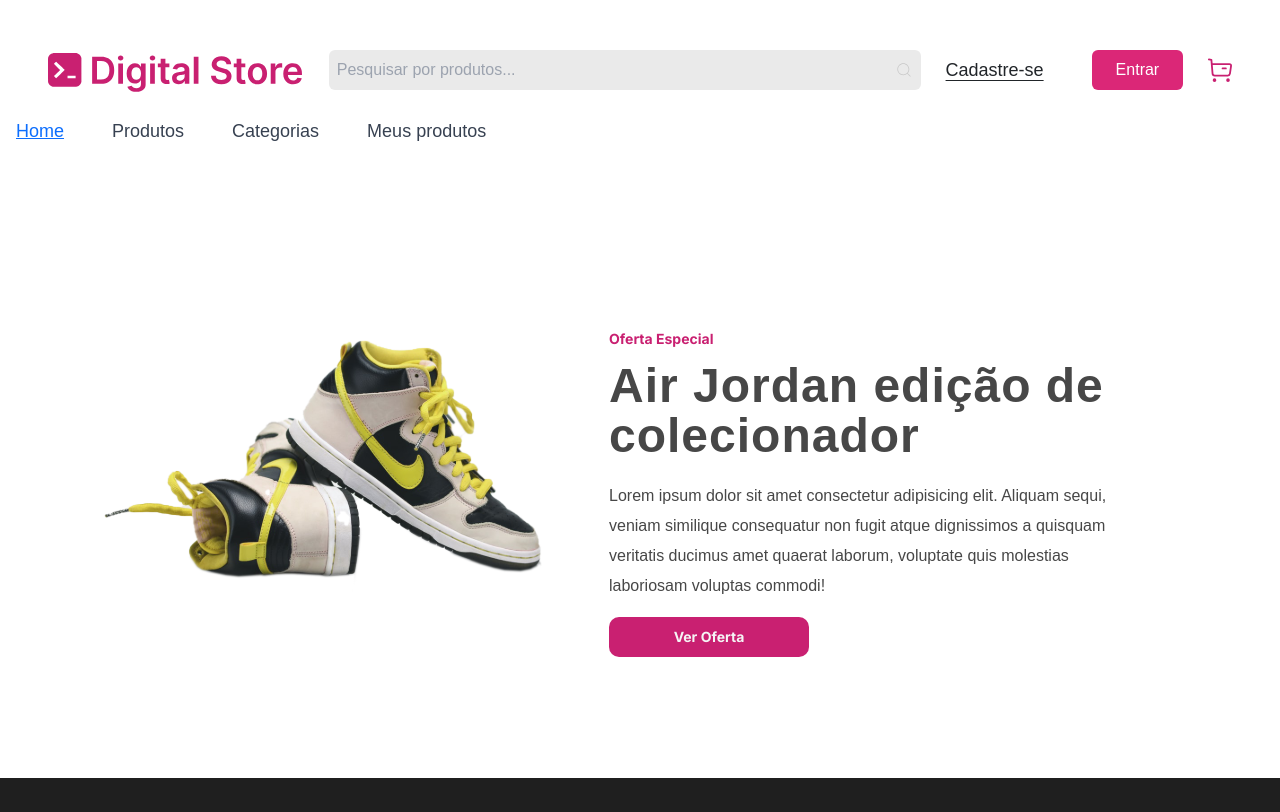
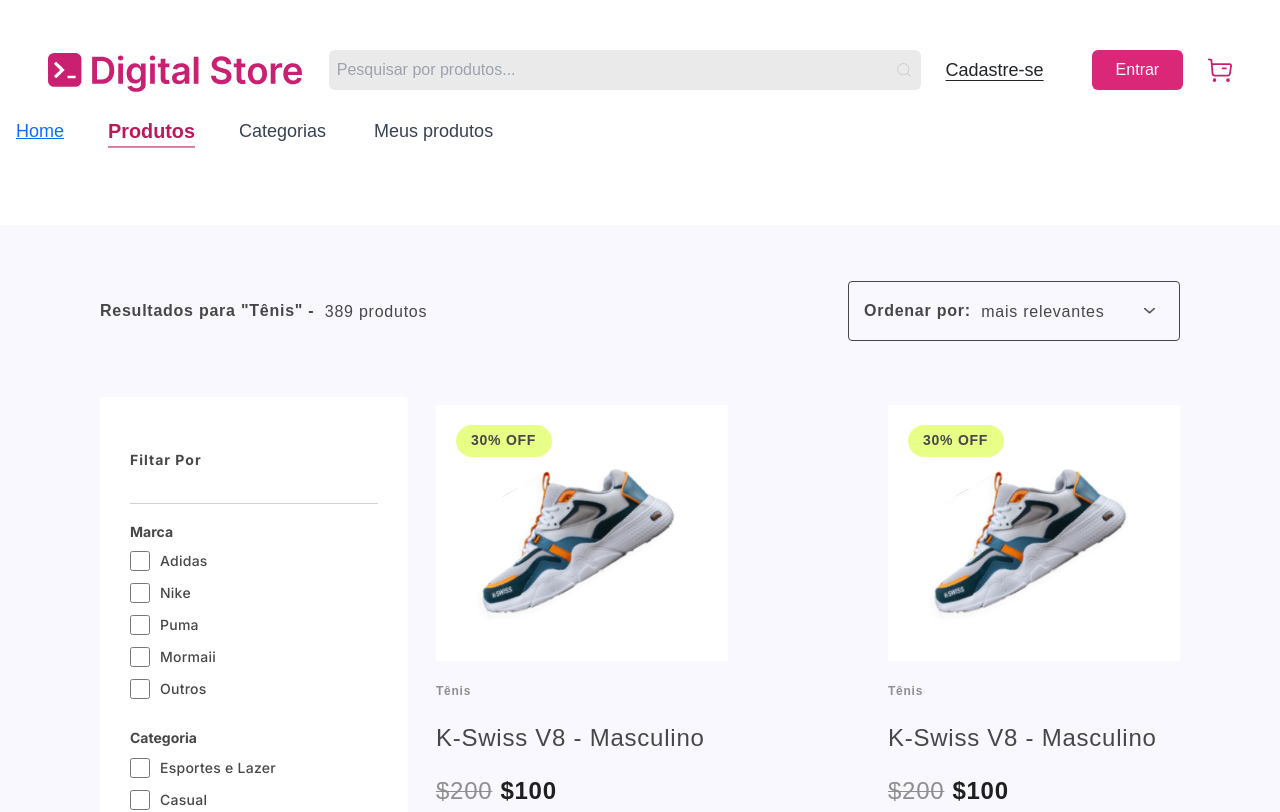
Before and after one commit to henrymzs/drip_store, a React (Vite) app: page /ProductListingPage in a window 1280 px wide. Shown: the top 812 px of the page. Built offline with nearby package versions, Linux system fonts and the light colour scheme.

Commit message:
Add. ProductListing e Ajustes

```diff
--- a/src/components/FilterGroup/FilterGroup.jsx
+++ b/src/components/FilterGroup/FilterGroup.jsx
@@ -1,4 +1,6 @@
-
+import React from "react";
+import FilterComponent from "./FilterComponent";
+import "./FilterGroup.css"
 
 const Marca = [
     {
--- a/src/components/Gallery/GalleryProduct.jsx
+++ b/src/components/Gallery/GalleryProduct.jsx
@@ -7,7 +7,7 @@
 import SneakersView from '../../assets/carrosel/SneakersGallery.png'
 import ArrowRight from '../../assets/carrosel/arrow-right.svg'
 import ArrowLeft from '../../assets/carrosel/arrow-left.svg'
-import Gallery from './Gallery';
+
 
 const images = [
     { src: SneakersView, alt: 'Imagem 1' },
--- a/src/components/Header/Nav.jsx
+++ b/src/components/Header/Nav.jsx
@@ -1,12 +1,8 @@
 import { NavLink, useNavigate } from "react-router-dom";
-/*duas funcionalidades do pacote react-router-dom,
-navlink cria links de navegação com propriedades extras, da pra adicionar class especial ao link ativo
- useNavigate permite navegar entre paginas*/
 
 const Nav = () => {
 
 
-    // navigate agora é uma função que pode ser chamada pra redirecionar para outras rotas
     const navigate = useNavigate();
 
 
@@ -18,7 +14,7 @@
 
             <ul className="pt-4 py-3 px-3 md:px-10 flex flex-col md:flex-row gap-5 md:gap-10 items-start justify-start">
 
-                {/* essa tag 'p' com texto paginas aparece apenas no 767px para telas de celulares */}
+
                 <p className="text-2xl font-medium text-dark-gray md:hidden">Páginas</p>
 
                 <NavLink
@@ -33,7 +29,7 @@
                 </NavLink>
 
                 <NavLink
-                    to={"/products/"}
+                    to={"/ProductListingPage"}
                     className={({ isActive }) =>
                     isActive ? 'text-pink-700 font-bold underline text-lg underline-offset-8 scale-110 transition-all ' : 'text-gray-700  hover:underline hover:underline-offset-8 font-medium hover:scale-105 text-lg hover:text-primary transition-colors no-underline'
                     }
--- a/src/pages/HomePage.jsx
+++ b/src/pages/HomePage.jsx
@@ -14,7 +14,7 @@
             <Gallery />
             <SquareCollection />
             <CircleCollection />
-            <Section><ProductListing title="Produtos em alta" children={<ProductCard quantidade={8} />} /></Section>
+            <Section><ProductListing title="Produtos em alta" children={<ProductCard quantidade={6} />} /></Section>
             <SpecialOffer />
             </Layout>
         </>
--- a/src/pages/NotFoundPage/NotFoundPage.css
+++ b/src/pages/NotFoundPage/NotFoundPage.css
@@ -1,4 +1,76 @@
 body {
+    background-color: #f9f8fe;
+}
+
+.NotFoundPrincipal {
+    position: absolute;
+    left: 25%;
+    top: 10%;
+    background-color: var(--white);
+    border-radius: 10px;
+    width: 50%;
+    display: grid;
+    text-align: center;
+    margin: auto;
+    padding: 20px;
+    box-shadow: 0px 4px 15px rgba(0, 0, 0, 0.1);
+
+
+    display: flex;
+    flex-direction: column;
+    align-items: center;
+    justify-content: center;
+}
+
+.NotFoundPrincipal img {
+    width: 80%;
+    margin-bottom: 20px;
+    max-width: 400px;
+    height: auto;
+}
+
+.NotFoundPrincipal span {
+    font-weight: 800;
+    font-size: 40px;
+    line-height: 66px;
+    letter-spacing: 1px;
+    color: var(--darkGray);
+}
+
+.NotFoundPrincipal a {
+    background-color: var(--primary);
+    transition: 0.5s;
+}
+
+.NotFoundPrincipal a button {
+    width: 100%;
+    background-color: var(--primary);
+    color: var(--white);
+    font-weight: bold;
+    font-size: 14px;
+    transition: 0.5s;
+}
+
+.NotFoundPrincipal a button:hover {
+    background-color: var(--tertiary);
+}
+
+
+
+
+
+
+
+
+
+
+
+
+
+
+
+
+/* body {
     background-color: #f9f8fe;
 }
 
@@ -13,7 +85,7 @@
     text-align: center;
     margin: auto;
 
-    h1 {
+    span {
         font-weight: 800;
         font-size: 40px;
         line-height: 66px;
@@ -34,8 +106,9 @@
         }
     }
 
+
 }
 
 .NotFoundPrincipal a button:hover {
     background-color: var(--tertiary);
-}
+} */
--- a/src/pages/NotFoundPage/NotFoundPage.jsx
+++ b/src/pages/NotFoundPage/NotFoundPage.jsx
@@ -1,3 +1,24 @@
+// import { useNavigate } from 'react-router-dom';
+// import './NotFoundPage.css';
+// import erroGif from './assets/section/error.gif';
+
+// export default function NotFoundPage() {
+//     const navigate = useNavigate();
+//     const handleRedirect = () => {
+//         navigate('/');
+//     };
+
+//     return (
+//         <div className='NotFoundPrincipal'>
+//             <img src={erroGif} alt="Erro" />
+//             <span>Página Não Encontrada!</span>
+//             <button onClick={handleRedirect}>Voltar para Página Inicial</button>
+//         </div>
+//     );
+// }
+
+
+
 import { useNavigate } from 'react-router-dom';
 import './NotFoundPage.css';
 
@@ -9,7 +30,8 @@
 
     return (
         <div className='NotFoundPrincipal'>
-            <h1>Página Não Encontrada!</h1>
+            <img src="https://www.valuehost.com.br/blog/wp-content/uploads/2019/02/274034-erro-de-http-wordpress-como-corrigir.jpg" alt="Erro"/>
+            <span>Página Não Encontrada!</span>
             <button onClick={handleRedirect}>Voltar para Página Inicial</button>
         </div>
     );
--- /dev/null
+++ b/src/pages/ProductListingPage.css
@@ -0,0 +1,68 @@
+.resultados {
+    display: flex;
+    margin: 56px 100px 56px 100px;
+    justify-content: space-between;
+
+    .resProd {
+        display: flex;
+        align-items: center;
+
+        .resultado {
+            margin: 0;
+            font-weight: 700;
+            font-size: 16px;
+            line-height: 24px;
+            letter-spacing: 0.75px;
+            color: var(--darkGray2);
+        }
+
+        .prod389 {
+            margin: 0;
+            font-weight: 400;
+            font-size: 16px;
+            line-height: 28px;
+            letter-spacing: 0.75px;
+            color: var(--darkGray2);
+            height: 25.5px;
+        }
+    }
+
+    .boxRes {
+        display: flex;
+        align-items: center;
+        width: 332px;
+        height: 60px;
+        border: 1px solid var(--darkGray2);
+        border-radius: 4px;
+        padding-left: 15px;
+
+        .ordenar {
+            margin: 0;
+            font-weight: 700;
+            font-size: 16px;
+            line-height: 24px;
+            letter-spacing: 0.75px;
+            color: var(--darkGray2);
+            cursor: context-menu;
+        }
+
+        .relevantes {
+            margin: 0;
+            font-weight: 400;
+            font-size: 16px;
+            line-height: 28px;
+            letter-spacing: 0.75px;
+            color: var(--darkGray2);
+            height: 25.5px;
+            margin-right: 40px;
+            cursor: context-menu;
+        }
+
+        img {
+            width: 11px;
+            height: 6px;
+        }
+    }
+
+
+}
--- a/src/pages/ProductListingPage.jsx
+++ b/src/pages/ProductListingPage.jsx
@@ -1,13 +1,34 @@
+import FilterGroup from "../components/FilterGroup/FilterGroup";
+import Layout from "./Layout";
+import Section from "../components/Section/Section";
+import ProductListing from "../components/ProductListing/ProductListing";
+import ProductCard from "../components/ProductCard/ProductCard";
+import SetaDown from "../assets/icons/SetaDown.png"
+import './ProductListingPage.css'
+import { useNavigate } from 'react-router-dom';
 
-import Layout from "./Layout";
-import SpecialOffer from "../components/SpecialOffer/Special_Offer"
+export default function ProductListingPage() {
+    const navigate = useNavigate();
+    () => {navigate('/ProductListingPage'); };
+    return (
+        <Layout posicao={1}>
+            <div className="resultados">
+                <div className="resProd">
+                    <p className="resultado">Resultados para "Tênis" - &nbsp;</p>
+                    <p className="prod389">389 produtos</p>
+                </div>
+                <div className="boxRes">
+                    <p className="ordenar">Ordenar por: &nbsp;</p>
+                    <p className="relevantes">mais relevantes</p>
+                    <img src={SetaDown} alt="Seta para baixo" />
+                </div>
 
-export default function Productlistingpage () {
-    return (
-        <>
-            <Layout posicao={0}>
-            <SpecialOffer/>
-            </Layout>
-        </>
+            </div>
+            <div style={{ display: 'flex' }}>
+                <FilterGroup />
+                <Section><ProductListing nomeClasse="productListingPage" display='none' margin='0' children={<ProductCard quantidade={13} />} /></Section>
+            </div>
+
+        </Layout>
     )
 }
```
Also changed, not shown: src/assets/icons/SetaDown.png (added).
